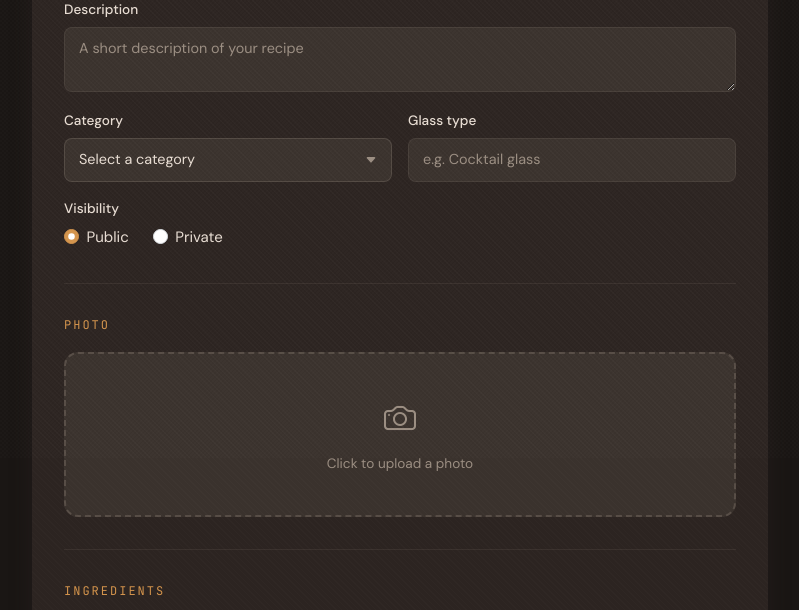
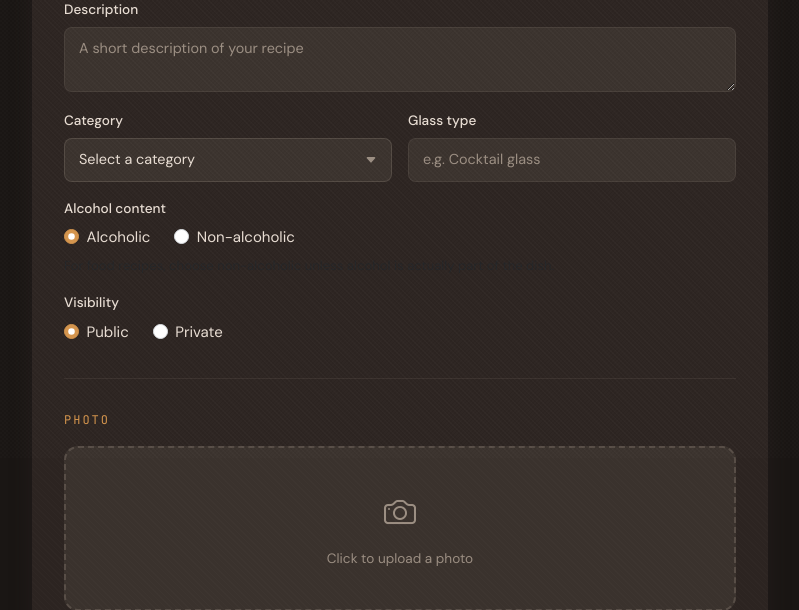
Before and after one commit to mangomaza/CITS5505-Group-Project, a Flask app: page /recipe/create in a window 1280 px wide. Shown: the part 342-952 px from the top of the page, without its empty margins (240-1039 px from the left). Run offline with Flask 3, Linux system fonts and the light colour scheme; the visitor is signed in with stand-in values (Sample User, id 1); some libraries are stand-ins or nearby versions.

Commit message:
Apply review fixes for share page and create recipe form

```diff
--- a/app/forms/recipe_forms.py
+++ b/app/forms/recipe_forms.py
@@ -1,5 +1,3 @@
-import imghdr
-
 from flask_wtf import FlaskForm
 from flask_wtf.file import FileField
 from wtforms import RadioField, SelectField, StringField, SubmitField, TextAreaField
@@ -7,6 +5,18 @@ from wtforms.validators import DataRequired, Length, ValidationError
 
 MAX_IMAGE_BYTES = 5 * 1024 * 1024
 ALLOWED_IMAGE_TYPES = {'jpeg', 'png', 'gif', 'webp'}
+
+
+def _detect_image_type(header):
+    if header.startswith(b'\xff\xd8\xff'):
+        return 'jpeg'
+    if header.startswith(b'\x89PNG\r\n\x1a\n'):
+        return 'png'
+    if header.startswith((b'GIF87a', b'GIF89a')):
+        return 'gif'
+    if header.startswith(b'RIFF') and header[8:12] == b'WEBP':
+        return 'webp'
+    return None
 
 
 class CreateRecipeForm(FlaskForm):
@@ -41,6 +51,15 @@ class CreateRecipeForm(FlaskForm):
             Length(max=10000, message='Instructions must be 10000 characters or fewer.'),
         ],
     )
+    is_alcoholic = RadioField(
+        'Alcohol content',
+        choices=[
+            ('true', 'Alcoholic'),
+            ('false', 'Non-alcoholic'),
+        ],
+        default='true',
+        validators=[DataRequired(message='Please choose whether this recipe contains alcohol.')],
+    )
     visibility = RadioField(
         'Visibility',
         choices=[
@@ -70,9 +89,7 @@ class CreateRecipeForm(FlaskForm):
 
         header = stream.read(512)
         stream.seek(0)
-        image_type = imghdr.what(None, header)
-        if image_type == 'jpg':
-            image_type = 'jpeg'
+        image_type = _detect_image_type(header)
 
         mimetype = (upload.mimetype or '').lower()
         if image_type not in ALLOWED_IMAGE_TYPES or not mimetype.startswith('image/'):
--- a/app/routes/main_routes.py
+++ b/app/routes/main_routes.py
@@ -85,6 +85,7 @@ def create_recipe():
                 description=(form.description.data or '').strip() or None,
                 category=form.category.data,
                 glass=(form.glass.data or '').strip() or None,
+                is_alcoholic=(form.is_alcoholic.data == 'true'),
                 instructions=form.instructions.data.strip(),
                 is_public=(form.visibility.data == 'public'),
                 creator_id=current_user.id,
--- a/app/static/js/create_recipe.js
+++ b/app/static/js/create_recipe.js
@@ -5,6 +5,10 @@ document.addEventListener('DOMContentLoaded', function () {
   var uploadPlaceholder = uploadArea ? uploadArea.querySelector('.upload-placeholder') : null;
   var ingredientList = document.getElementById('ingredientList');
   var addIngredientBtn = document.getElementById('addIngredient');
+  var categorySelect = document.getElementById('recipeCategory');
+  var alcoholChoices = document.getElementById('alcoholChoices');
+  var alcoholTrue = document.getElementById('is_alcoholic-0');
+  var alcoholFalse = document.getElementById('is_alcoholic-1');
 
   function updateImagePreview(file) {
     if (!file || !imagePreview || !uploadPlaceholder) {
@@ -65,4 +69,25 @@ document.addEventListener('DOMContentLoaded', function () {
       }
     });
   }
+
+  function syncAlcoholChoices() {
+    if (!categorySelect || !alcoholChoices || !alcoholTrue || !alcoholFalse) {
+      return;
+    }
+
+    var isCocktail = categorySelect.value === 'cocktail';
+    var isFood = categorySelect.value === 'food';
+    alcoholChoices.style.opacity = '1';
+
+    if (isCocktail) {
+      alcoholTrue.checked = true;
+    } else if (isFood) {
+      alcoholFalse.checked = true;
+    }
+  }
+
+  if (categorySelect) {
+    categorySelect.addEventListener('change', syncAlcoholChoices);
+    syncAlcoholChoices();
+  }
 });
--- a/app/templates/create_recipe.html
+++ b/app/templates/create_recipe.html
@@ -70,6 +70,21 @@
                     <div class="invalid-feedback">{{ error }}</div>
                   {% endfor %}
                 </div>
+              </div>
+              <div class="mt-3">
+                <label class="form-label d-block">{{ form.is_alcoholic.label.text }}</label>
+                <div class="d-flex gap-4" id="alcoholChoices">
+                  {% for subfield in form.is_alcoholic %}
+                    <div class="form-check">
+                      {{ subfield(class="form-check-input", id=subfield.id) }}
+                      <label class="form-check-label" for="{{ subfield.id }}">{{ subfield.label.text }}</label>
+                    </div>
+                  {% endfor %}
+                </div>
+                <div class="form-text">For food recipes, choose non-alcoholic unless alcohol is actually part of the dish.</div>
+                {% for error in form.is_alcoholic.errors %}
+                  <div class="text-danger small mt-1">{{ error }}</div>
+                {% endfor %}
               </div>
               <div class="mt-3">
                 <label class="form-label d-block">{{ form.visibility.label.text }}</label>
```
Also changed, not shown: app/templates/shared_with_me.html (deleted, +0 -50 lines).
